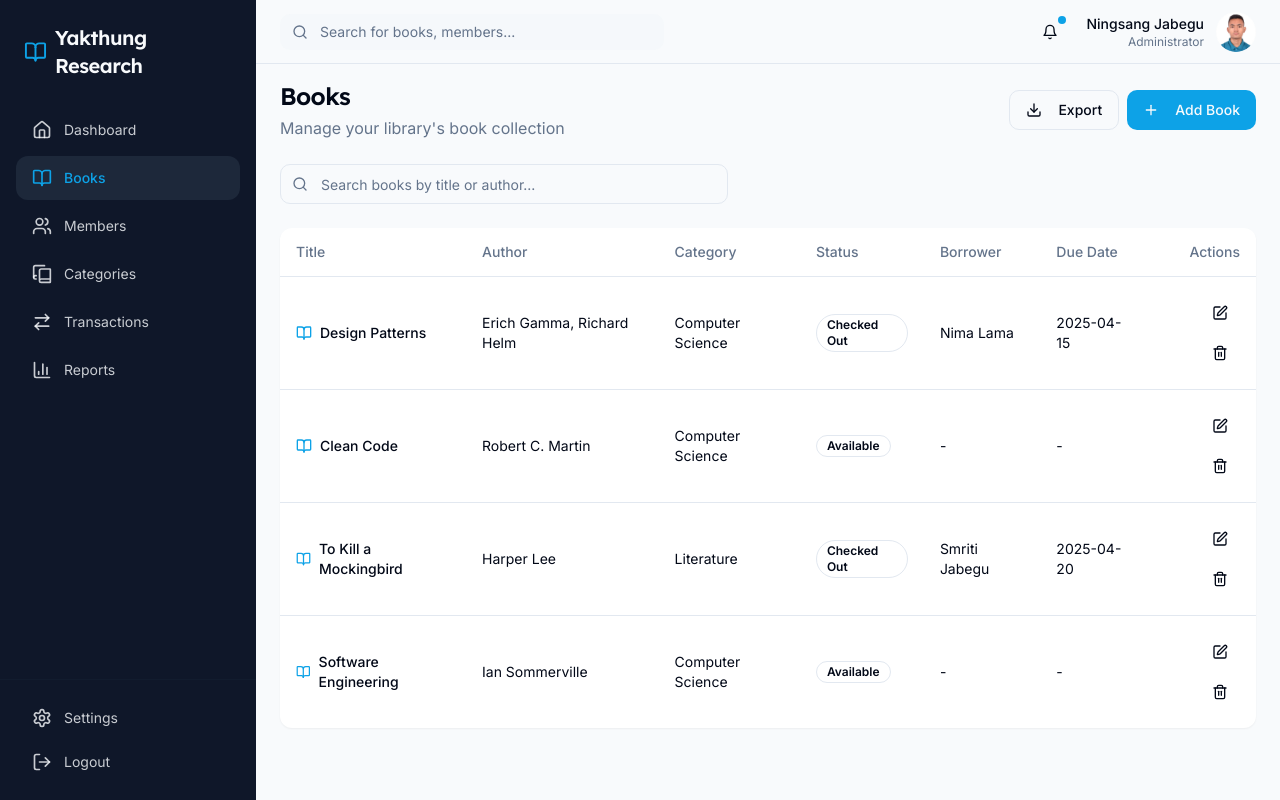
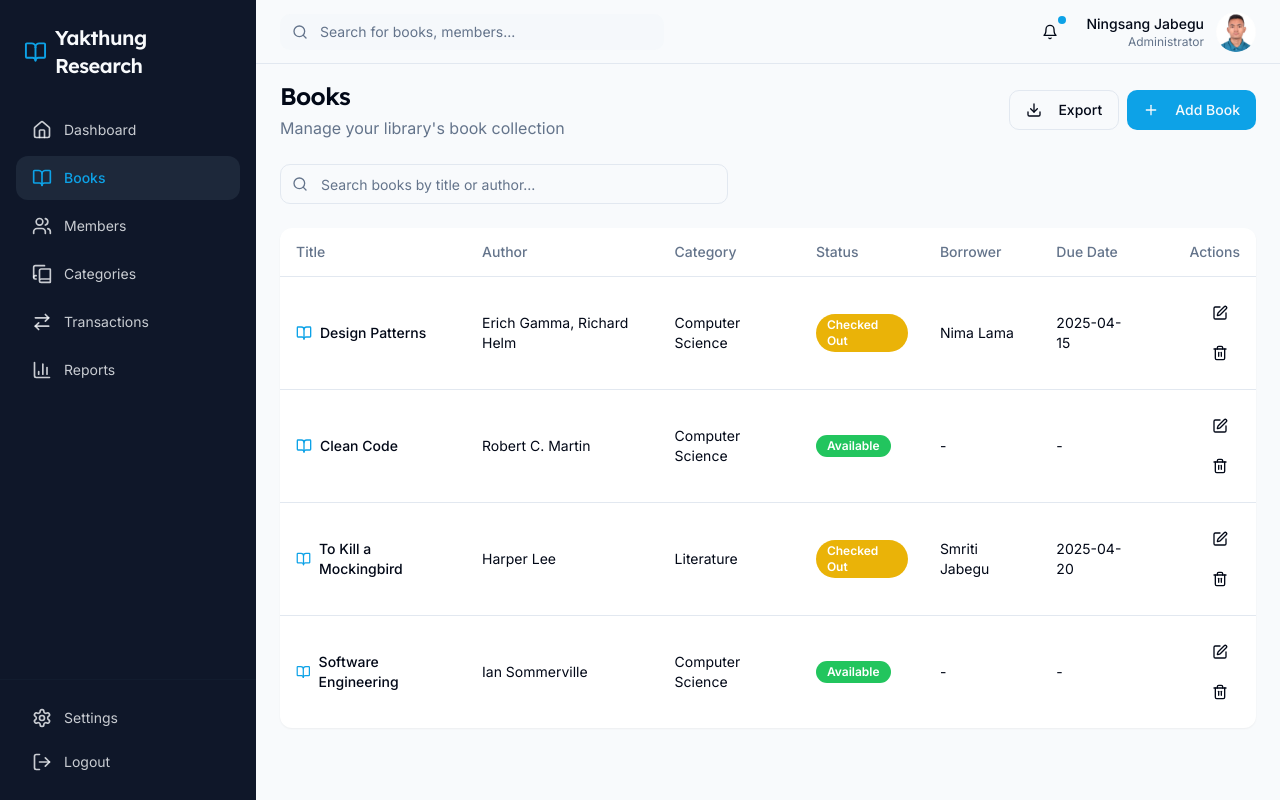
Before and after one commit to Ningsang-Jabegu/yakthung-research-library-management-system, a React (Vite) app: page /books in a window 1280 px wide. Built offline with nearby package versions, Linux system fonts and the light colour scheme.

Commit message:
Fix: Badge variant type errors
Update badge variant types to include 'success' and 'warning' where needed.

```diff
--- a/src/components/ui/badge.tsx
+++ b/src/components/ui/badge.tsx
@@ -1,3 +1,4 @@
+
 import * as React from "react"
 import { cva, type VariantProps } from "class-variance-authority"
 
@@ -15,6 +16,10 @@ const badgeVariants = cva(
         destructive:
           "border-transparent bg-destructive text-destructive-foreground hover:bg-destructive/80",
         outline: "text-foreground",
+        success:
+          "border-transparent bg-green-500 text-white hover:bg-green-600",
+        warning:
+          "border-transparent bg-yellow-500 text-white hover:bg-yellow-600",
       },
     },
     defaultVariants: {
--- a/src/pages/Books.tsx
+++ b/src/pages/Books.tsx
@@ -1,4 +1,3 @@
-
 import React, { useState } from 'react';
 import { Link } from 'react-router-dom';
 import Layout from '@/components/layout/Layout';
--- a/src/pages/Transactions.tsx
+++ b/src/pages/Transactions.tsx
@@ -1,4 +1,3 @@
-
 import React, { useState } from 'react';
 import { Link } from 'react-router-dom';
 import Layout from '@/components/layout/Layout';
```
